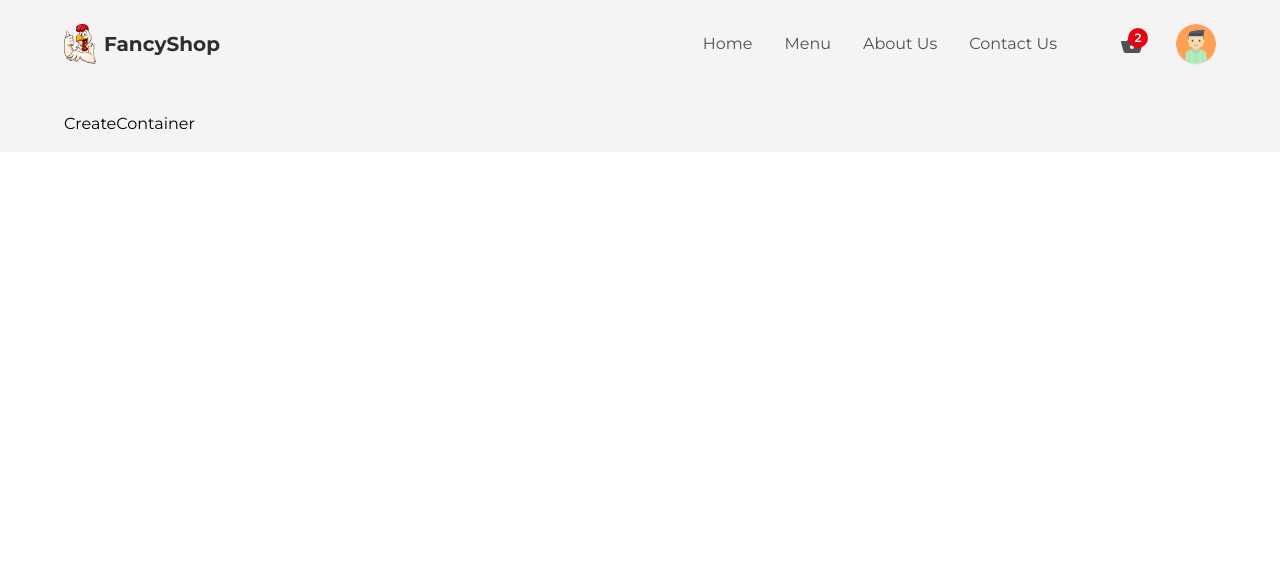
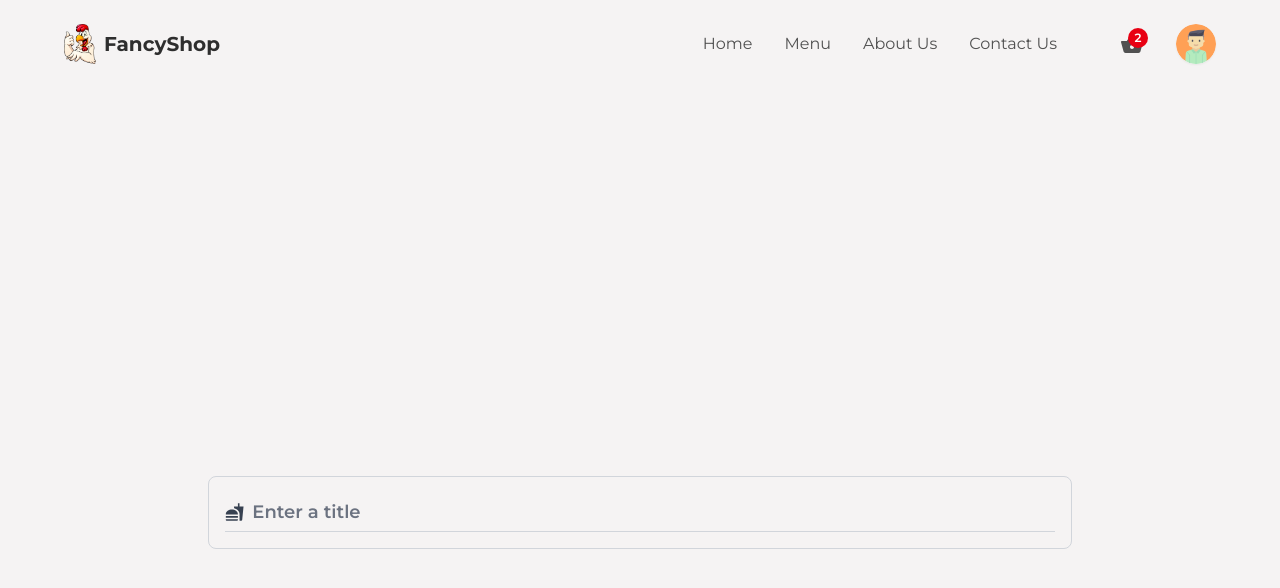
Before and after one commit to samuel355/fancyshop, a React (Create React App) app: page /createItem in a window 1280 px wide. Shown: the top 588 px of the page. Built offline with nearby package versions, Linux system fonts and the light colour scheme.

Commit message:
Create Page

```diff
--- a/src/components/CreateContainer.jsx
+++ b/src/components/CreateContainer.jsx
@@ -1,9 +1,46 @@
-import React from 'react'
+import React, {useState} from 'react'
+import {motion} from 'framer-motion'
+import {MdFastfood} from 'react-icons/md'
 
 const CreateContainer = () => {
-  return (
-    <div>CreateContainer</div>
-  )
+
+    const [title, setTitle] = useState("")
+    const [calories, setCalories] = useState("")
+    const [ price, setPrice] = useState("")
+    const [imageAsset, setImageAsset] = useState(null)
+    const [alertStatus, setAlertStatus] = useState("danger")
+    const [category, setCategory] = useState(null)
+    const [fields, setFields] = useState(false) //for error checking of input fields
+    const [msg, setMsg] = useState(null) // alert message
+
+    return (
+        <div className='w-full min-h-screen flex items-center justify-center'>
+            <div className='w-[90%] md:w-[75%] border border-gray-300 rounded-lg p-4 flex flex-col-1 items-center justify-center'>
+                {
+                    fields && (
+                        <motion.p
+                            initial= {{opacity: 0}}
+                            animate= {{opacity: 1}}
+                            exit= {{opacity: 0}}
+                            className={`w-full p-2 rounded-lg text-center text-lg font-semibold ${alertStatus === 'danger' ? 'bg-red-400 text-red-800' : 'bg-emerald-800'}`}>
+                            {msg}
+                        </motion.p>
+                    )
+                }
+
+                <div className='w-full py-2 border-b border-gray-300 flex items-center gap-2'>
+                    <MdFastfood  className='text-xl text-gray-700' />
+                    <input
+                        className='w-full h-full text-lg bg-transparent font-semibold outline-none border-none placeholder:text-gray-500'
+                        type="text"
+                        placeholder='Enter a title'
+                        required value={title}
+                        onChange ={(e) => setTitle(e.target.value)}
+                    />
+                </div>
+            </div>
+        </div>
+    )
 }
 
 export default CreateContainer
--- a/src/components/Header.jsx
+++ b/src/components/Header.jsx
@@ -123,7 +123,7 @@
                     <motion.img
                         whileTap={{scale : 0.6}}
                         className='w-8 h-8 cursor-pointer min-w-[40px] min-h-[40px] shadow-sm rounded-full'
-                        src={Avatar}
+                        src={user ? user?.photoURL : Avatar}
                         alt={"Display Photo"}
                         onClick={login}
                     />
```
